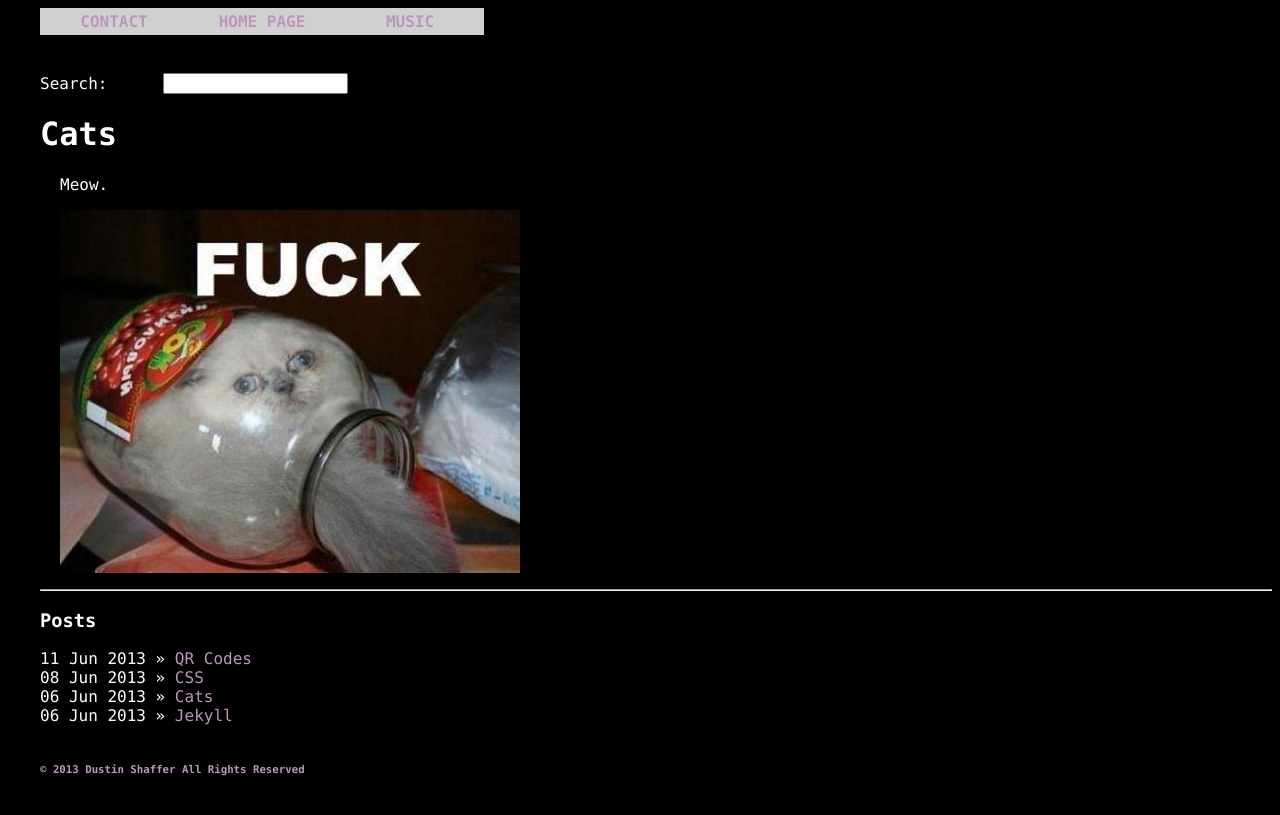
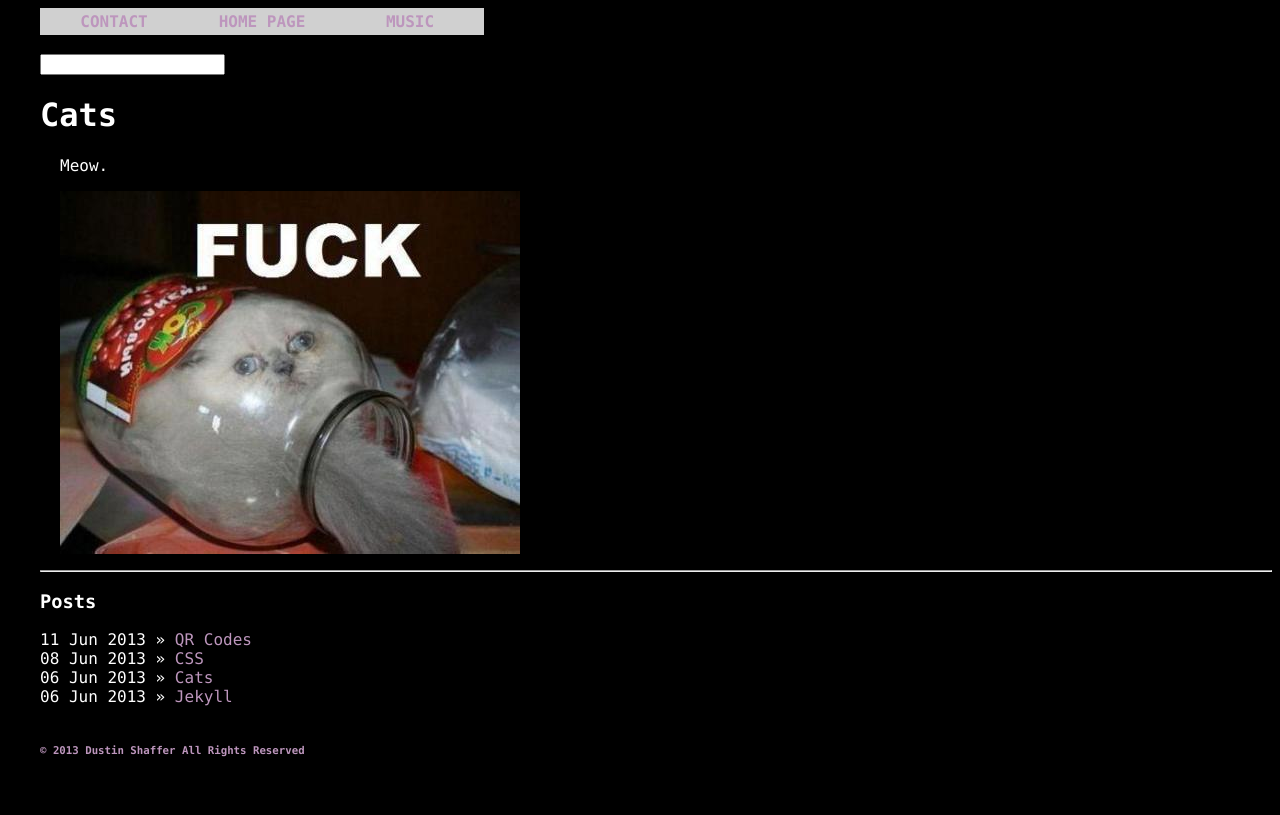
Before and after one commit to misterdustinface/misterdustinface.github.io, a Jekyll site: the page built from _posts/2013-6-6-cats.md, in a window 1280 px wide. Shown: the top 815 px of the page. Built offline with Jekyll 4.4.1, drawn with Linux system fonts in a browser that asks for light colours; comment, search, counter and statistics services are not loaded.

Commit message:
Update searchBar.html

```diff
--- a/_includes/searchBar.html
+++ b/_includes/searchBar.html
@@ -1,11 +1,7 @@
 <form name="searchbarForm" method="post" action="/">
 <table width="50%" border="0" cellspacing="0" cellpadding="0">
   <tr>
-    <td width="20%">&nbsp;</td>
+    <td><input type="text" name="searchText"></td>
   </tr>
-  <tr>
-    <td>Search: </td>
-    <td><input type="text" name="searchText"></td>
-    </tr>
 </table>
 </form>
```
